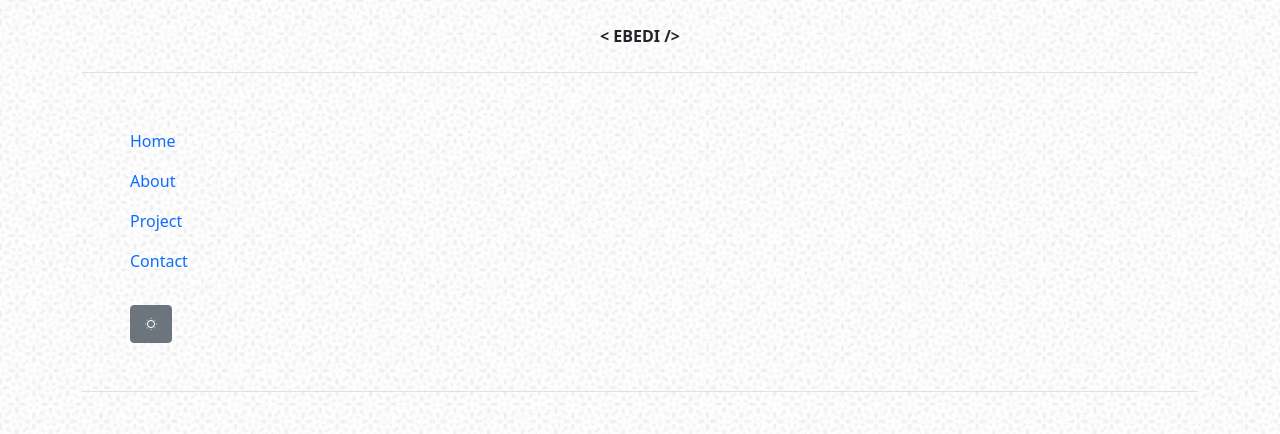
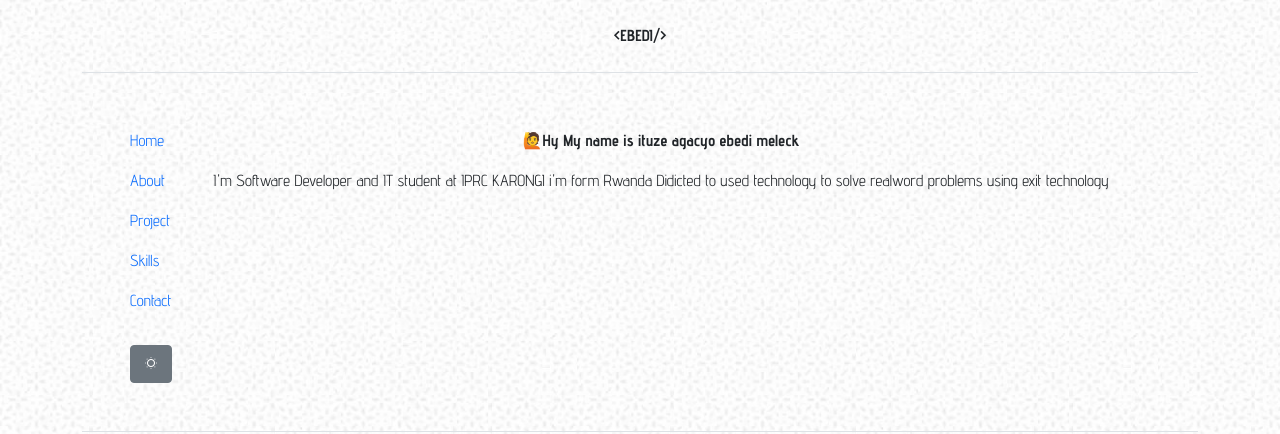
Before and after one commit to ISONIC0788/Web, a plain HTML site: page index.html in a window 1280 px wide. Shown: the top 434 px of the page. Drawn offline with nearby package versions, Linux system fonts and the light colour scheme.

Commit message:
replaced content

```diff
--- a/asset/Css/index.css
+++ b/asset/Css/index.css
@@ -1,6 +1,9 @@
 body{
     background-image: url(../img/s05b4fkn.png);
     background-size: contain;
+    font-family: 'Advent Pro', sans-serif;
+
+
 }
 
 body.dark-mode {
--- a/index.html
+++ b/index.html
@@ -9,16 +9,19 @@
 <link rel="stylesheet" href="https://cdnjs.cloudflare.com/ajax/libs/font-awesome/6.0.0-beta3/css/all.min.css">
     <link href="https://cdnjs.cloudflare.com/ajax/libs/bootstrap-icons/1.8.1/font/bootstrap-icons.min.css" rel="stylesheet">
   <link rel="stylesheet" href="./asset/Css/index.css">
+    <link href="https://fonts.googleapis.com/css2?family=Advent+Pro:wght@400;700&display=swap" rel="stylesheet">
+
+
   </head>
 <body>
     <div class=" container ">
         <head class="container d-flex ">
             <div class="col d-flex justify-content-center border-bottom p-4">
-              <span class="fw-bold"> < EBEDI /></span>
+              <span class="fw-bold"> &lt;EBEDI/&gt;</span>
             </div>
-            <div class="p-5">
-                <ul class=" navbar-nav row">
-                    <li class="nav-item item ">
+            <div class="p-5 d-flex">
+                <ul class=" navbar-nav  d-flex">
+                    <li class="nav-item item  ">
                         <a class="nav-link" href="http://">Home</a>
                     </li>
                     <li class="nav-item item">
@@ -28,13 +31,26 @@
                         <a class="nav-link" href="http://">Project</a>
                     </li>
                     <li class="nav-item item">
+                        <a class="nav-link" href="http://">Skills</a>
+                    </li>
+                    <li class="nav-item item">
                         <a class="nav-link" href="http://">Contact</a>
                     </li>
                     <li class="nav-item item pt-4">
                         <button class="btn btn-secondary btn-group" id="darkModeToggle"><i class="bi bi-brightness-low"></i></button>
                     </li>
                 </ul>
+                <div class="container ">
+                    <div class="p-2 d-flex justify-content-center">
+                        <span class="fw-bold">🙋Hy My name is ituze agacyo ebedi meleck </span>
+                    </div>
+                    <div class="p-2 d-flex justify-content-around">
+                        <span class="">I'm Software Developer and IT student at IPRC KARONGI i'm form Rwanda Didicted to used technology to solve realword problems using exit technology  </span>
+                    </div>
+
+                </div>
             </div>
+
 
         </head>
        <footer class="d-flex p-5 justify-content-around border-top">
```
